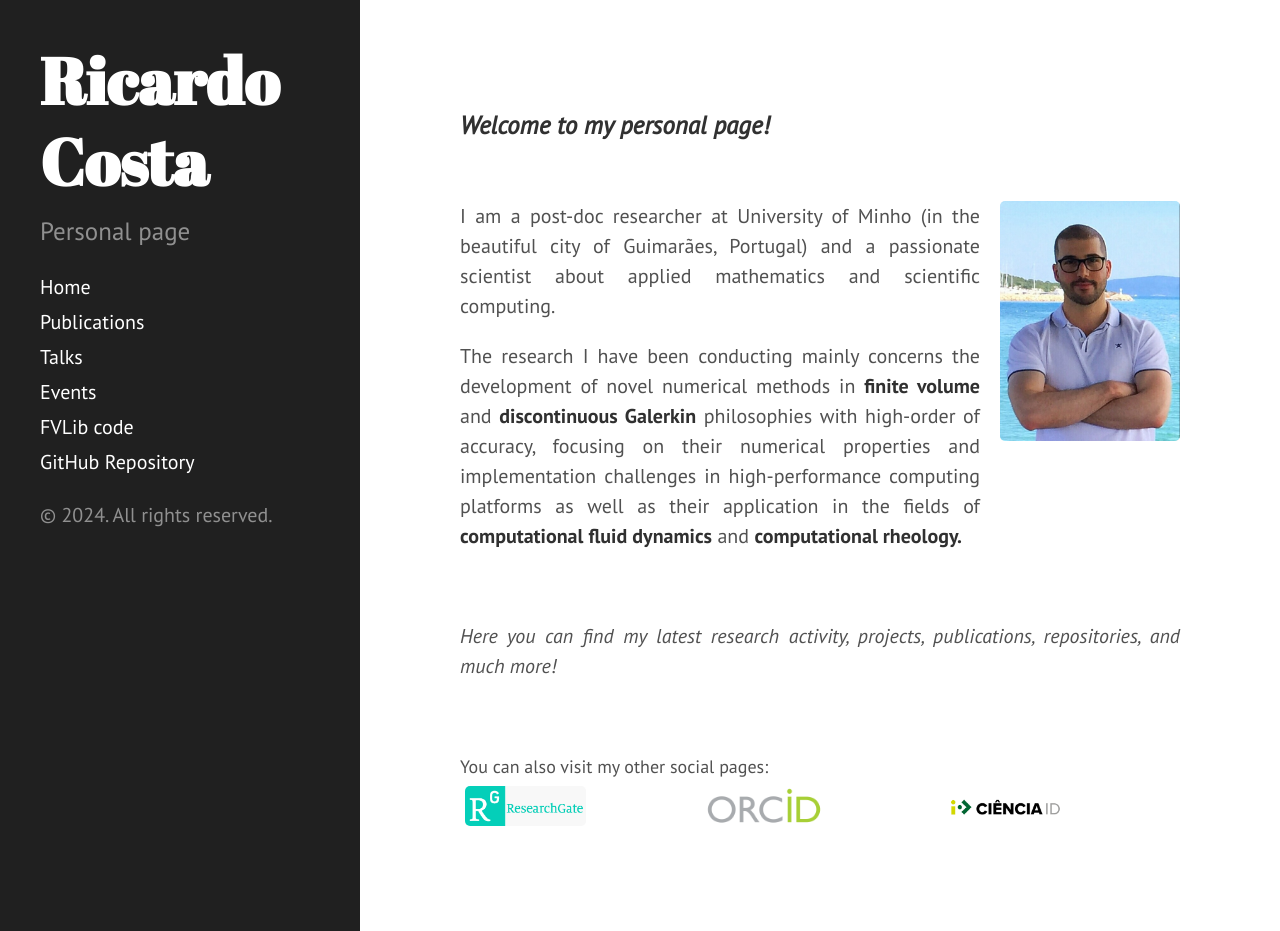
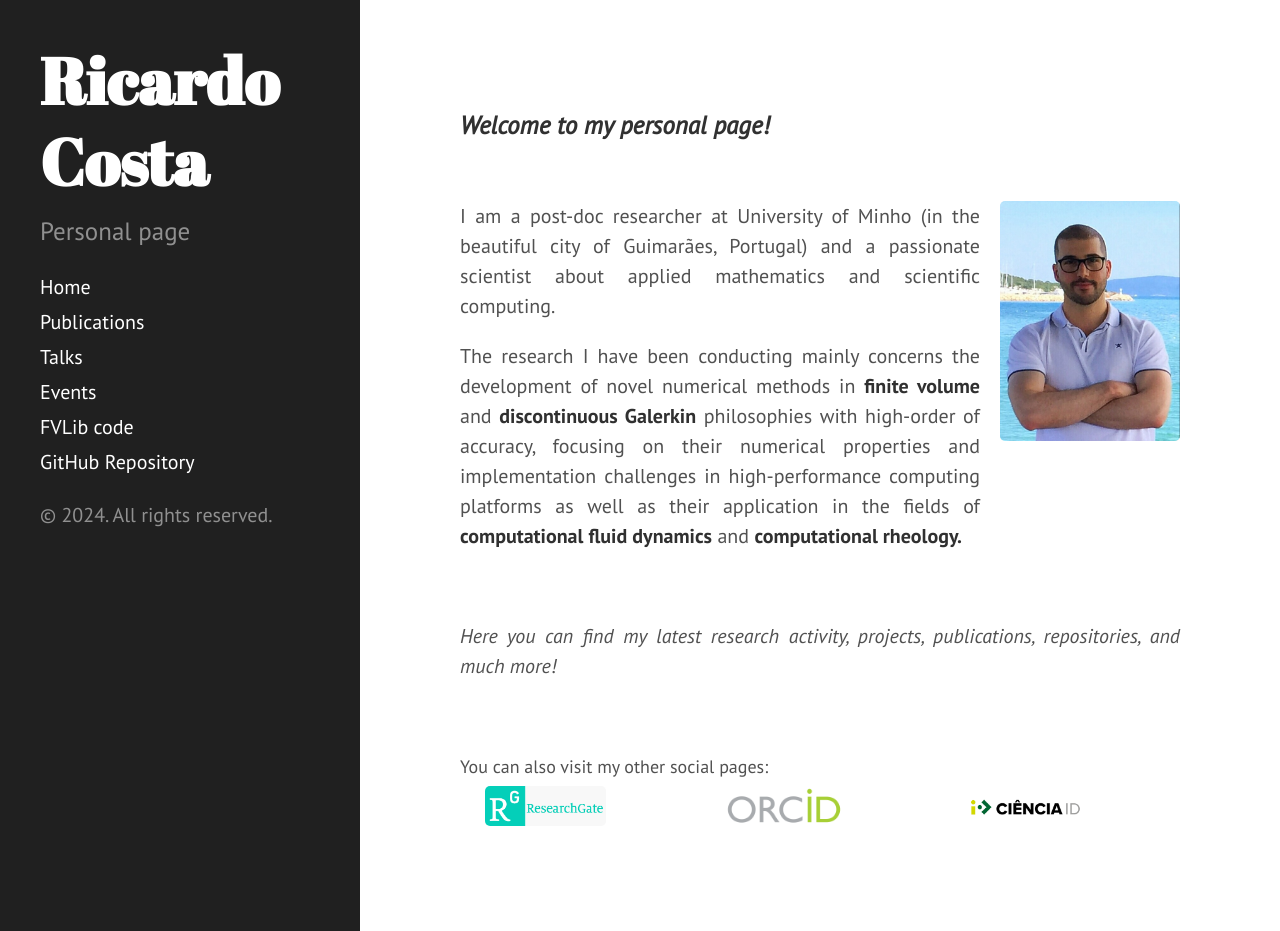
Before and after one commit to ricardodpcosta/ricardodpcosta.github.io, a Jekyll site: the page built from index.md, in a window 1280 px wide and 931 px high. Built offline with Jekyll 4.4.1, drawn with Linux system fonts in a browser that asks for light colours; Markdown is read by kramdown in place of the engine named in the settings.

Commit message:
Update index.md

```diff
--- a/index.md
+++ b/index.md
@@ -26,17 +26,17 @@ You can also visit my other social pages:
 <div class="row">
   <div class="column-3">
     <a href="https://www.researchgate.net/profile/ricardo-costa-21">
-      <img style="height: 2em; margin-left: 0em;" src="public/researchgate.png">
+      <img style="height: 2em; margin-left: 1em;" src="public/researchgate.png">
     </a>
   </div>
   <div class="column-3">
     <a href="https://orcid.org/0000-0002-1904-8317">
-      <img style="height: 2em; margin-left: 0em;" src="public/orcid.png">
+      <img style="height: 2em; margin-left: 1em;" src="public/orcid.png">
     </a>
   </div>
   <div class="column-3">
     <a href="https://www.cienciavitae.pt/2F14-5623-03EB">
-      <img style="height: 2em; margin-left: 0em;" src="public/cienciaid.png">
+      <img style="height: 2em; margin-left: 1em;" src="public/cienciaid.png">
     </a>
   </div>
 </div>
```
